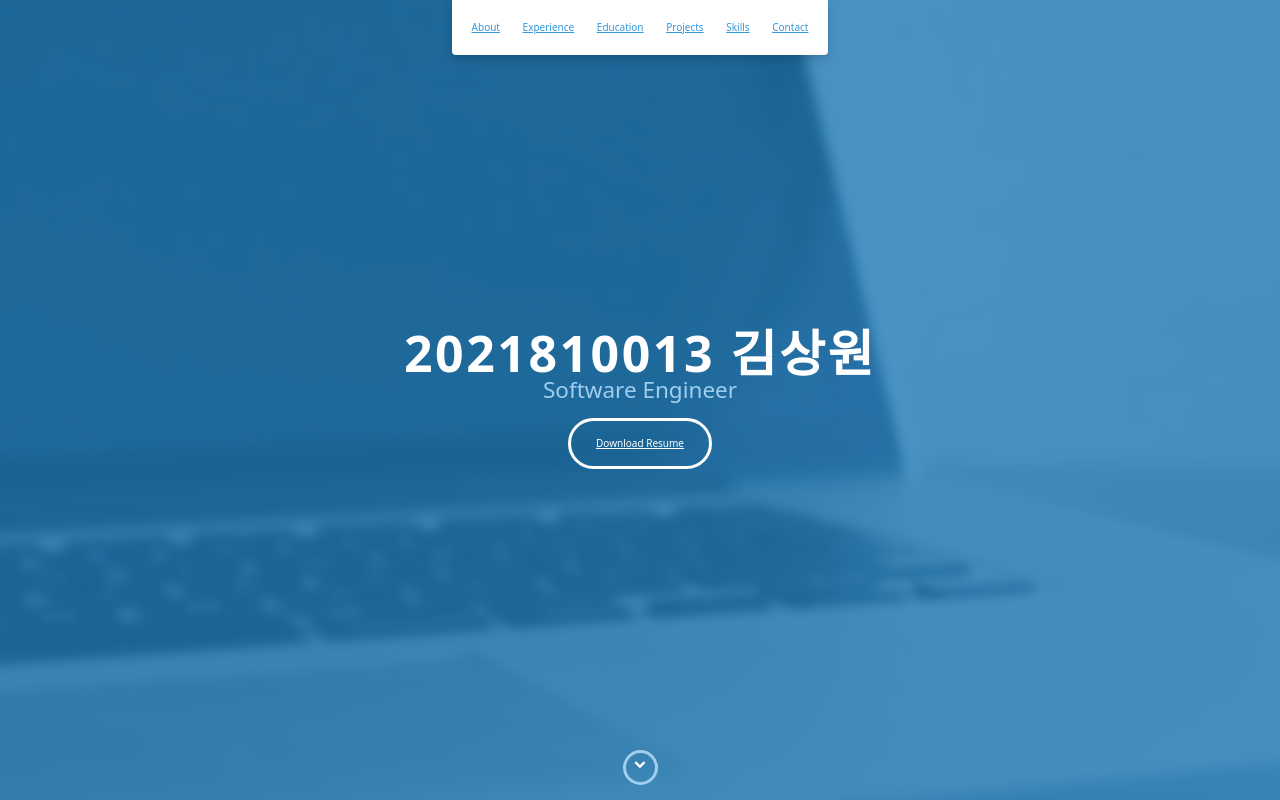
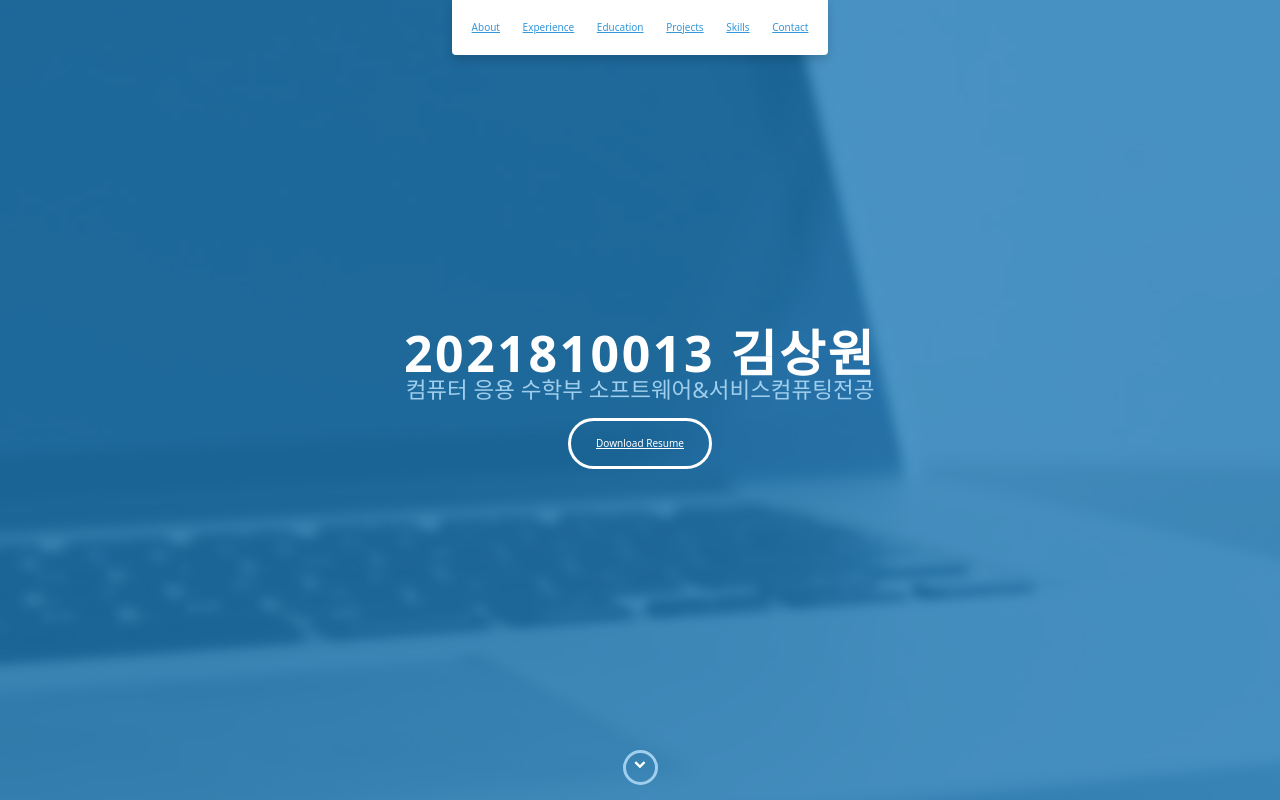
Before and after one commit to 3nn50n/3nn50n.github.io, a website: page index.html in a window 1280 px wide. Shown: the top 800 px of the page. Drawn offline with nearby package versions, Linux system fonts and the light colour scheme.

Commit message:
Update index.html

```diff
--- a/index.html
+++ b/index.html
@@ -50,7 +50,7 @@
     <div id="lead">
         <div id="lead-content">
             <h1>2021810013 김상원</h1>
-            <h2>Software Engineer</h2>
+            <h2>컴퓨터 응용 수학부 소프트웨어&서비스컴퓨팅전공</h2>
             <a href="#" class="btn-rounded-white">Download Resume</a>
         </div>
         <!-- End #lead-content -->
```
